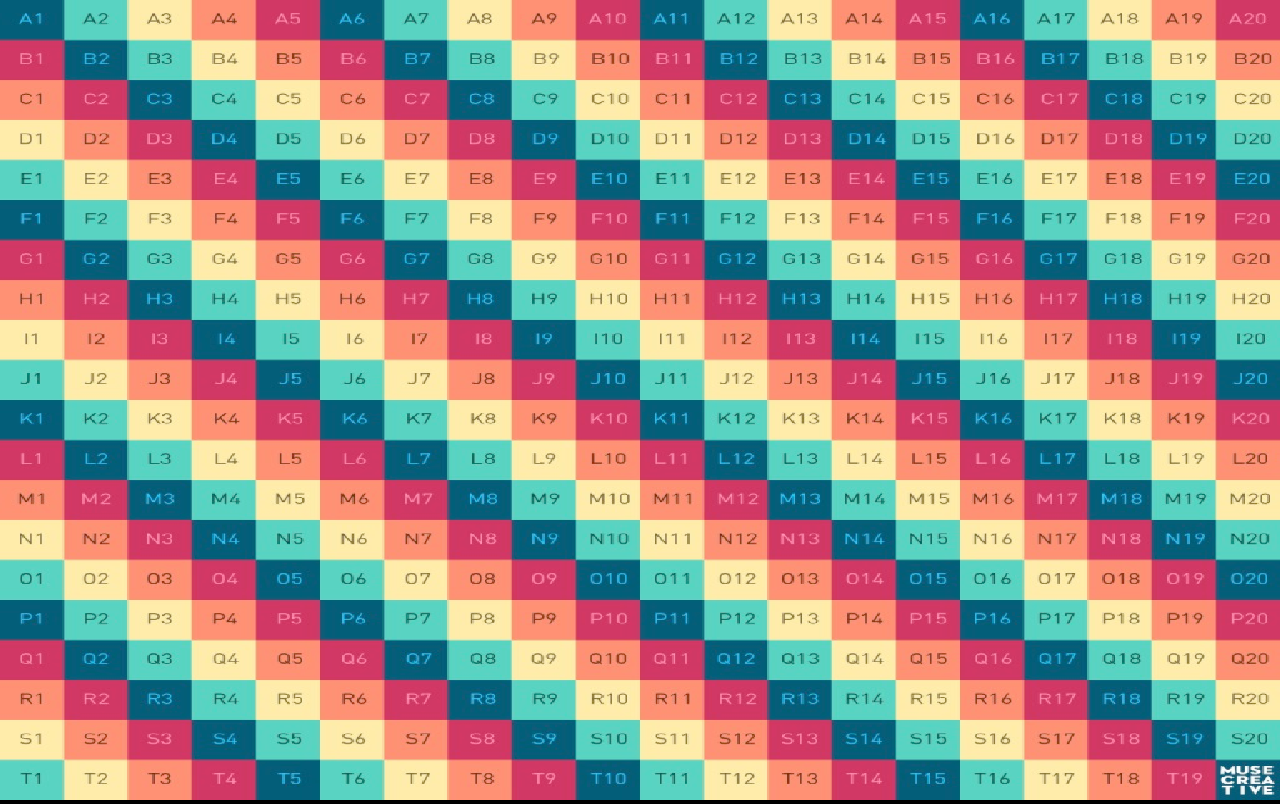
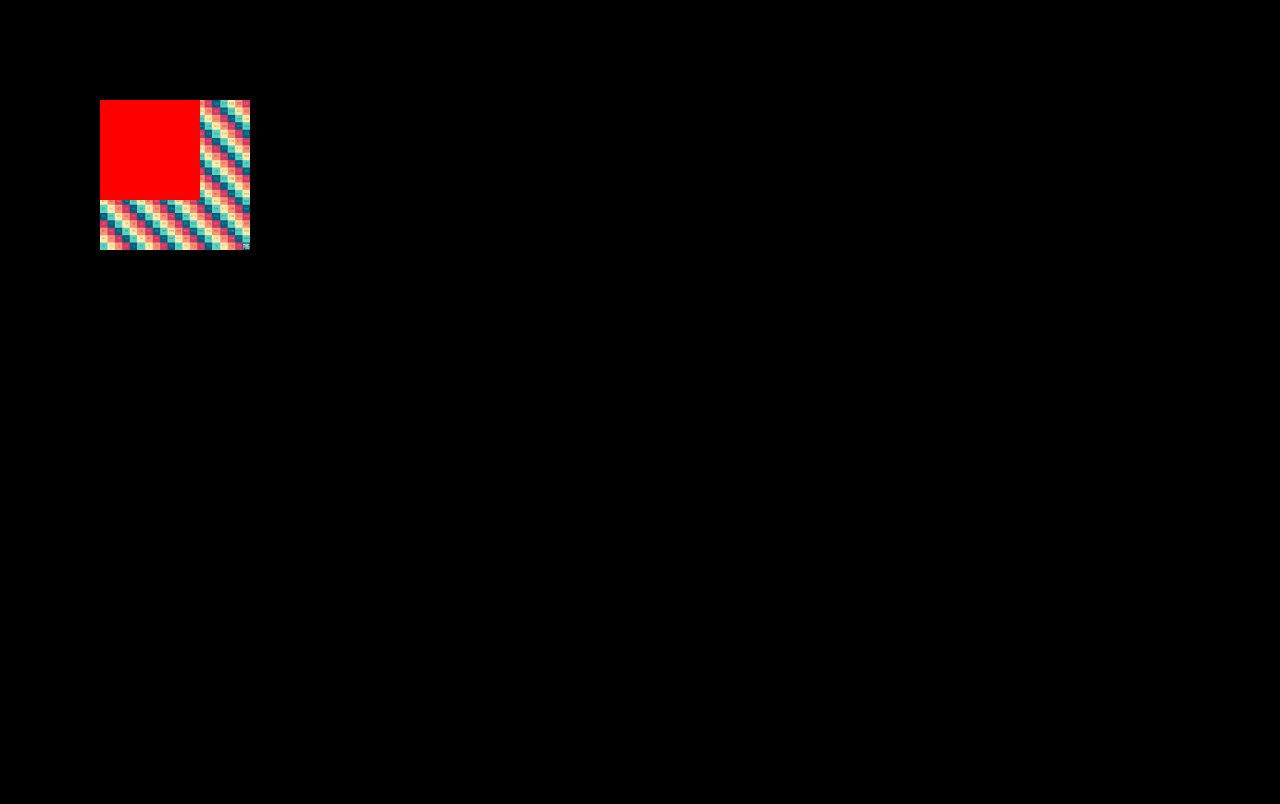
Before and after one commit to vanrez-nez/exp-ogl-page-scroll, a website built with Parcel: page index.html in a window 1280 px wide. Built offline with nearby package versions, Linux system fonts and the light colour scheme; animation ran at ten frames a second.

Commit message:
feat: PixelTransform class working with planes

```diff
--- a/index.html
+++ b/index.html
@@ -5,8 +5,10 @@
   <meta name="viewport" content="width=device-width, initial-scale=1.0">
   <title>Experiment</title>
   <style>
-    body {
+    html, body {
       margin: 0;
+      border: 0;
+      padding: 0;
       background: black;
       overflow: hidden;
     }
@@ -15,11 +17,20 @@
       width: 100%;
       height: 100%;
     }
+
+    .rect {
+      width: 100px;
+      height: 100px;
+      left: 100px;
+      top: 100px;
+      position: absolute;
+      background-color: red;
+    }
   </style>
 </head>
 <body>
   <main id="js-container">
-
+    <div class="rect"></div>
   </main>
   <script src="./src/main.js"></script>
 </body>
--- a/src/base/ogl-app.js
+++ b/src/base/ogl-app.js
@@ -37,7 +37,7 @@ export default class OGLApp {
     this.clock = new Clock();
 
     // Renderer
-    const renderer = new Renderer({ dpr: pixelRatio, alpha: transparent });
+    const renderer = new Renderer({ antialias: true, dpr: pixelRatio, alpha: transparent });
     const gl = renderer.gl;
     this.renderer = renderer;
     target.appendChild(gl.canvas);
--- a/src/image-plane.js
+++ b/src/image-plane.js
@@ -1,8 +1,9 @@
-import { Plane, Program, Mesh, Texture } from 'ogl';
+import { Plane, Program, Mesh, Texture, Vec2 } from 'ogl';
 import vertex from './shaders/vertex.glsl';
 import fragment from './shaders/fragment.glsl';
 import { loadTexture } from './base/utils';
-import Resizer from './resizer';
+import PixelTransform from './pixel-transform';
+
 
 export default class ImagePlane {
 
@@ -10,13 +11,10 @@ export default class ImagePlane {
     this.gl = gl;
     this.loaded = false;
     this.src = src;
-    this.width = 0;
-    this.height = 0;
-    this.naturalWidth = 0;
-    this.naturalHeight = 0;
+    this.naturalSize = new Vec2();
     this.texture = new Texture(gl);
     this.plane = this.createPlane();
-    this.resizer = new Resizer(this.plane);
+    this.pixelTransform = new PixelTransform(this.plane);
     this.load();
   }
 
@@ -25,10 +23,10 @@ export default class ImagePlane {
     this.loaded = false;
     await loadTexture(texture, src);
     const { width, height } = texture.image;
-    this.naturalWidth = width;
-    this.naturalHeight = height;
-    this.width = width;
-    this.height = height;
+    this.naturalSize.set(width, height);
+    if (this.size.equals([0, 0])) {
+      this.size.copy(this.naturalSize);
+    }
     this.loaded = true;
   }
 
@@ -45,7 +43,21 @@ export default class ImagePlane {
     this.plane.setParent(parentTransform);
   }
 
-  update(camera) {
-    this.resizer.update(camera);
+  update({ renderer, camera }) {
+    const { pixelTransform } = this;
+    pixelTransform.viewport.set(renderer.width, renderer.height);
+    pixelTransform.update(camera);
+  }
+
+  get size() {
+    return this.pixelTransform.size;
+  }
+
+  get position() {
+    return this.pixelTransform.position;
+  }
+
+  get scale() {
+    return this.pixelTransform.scale;
   }
 }
--- a/src/main.js
+++ b/src/main.js
@@ -1,5 +1,4 @@
 import OGLApp from './base/ogl-app';
-import { Program, Mesh, Texture } from 'ogl';
 import imageTest from '../assets/image_test.jpg';
 import ImagePlane from './image-plane';
 
@@ -20,16 +19,19 @@ class Demo {
     camera.lookAt([0, 0, 0]);
     const images = [];
     const img = new ImagePlane(gl, { src: imageTest });
+    img.size.set(100, 100);
+    img.position.set(100, 100);
+    img.scale.set(1.5, 1.5);
     img.setParent(scene);
     this.img = img;
   }
 
   onResize(width, height) {
-    console.log('Resize', width, height);
+    // console.log('Resize', width, height);
   }
 
   onRender({ elapsedTime, delta, scene, camera, renderer }) {
-    this.img.update(camera);
+    this.img.update({ renderer, camera });
     renderer.render({ scene, camera });
   }
 }
--- /dev/null
+++ b/src/pixel-transform.js
@@ -0,0 +1,63 @@
+import { Vec2 } from 'ogl';
+
+function visibleHeightAtZDepth(camera, distance = 0) {
+  // compensate for cameras not positioned at z=0
+  const cameraOffset = camera.position.z;
+  if (distance < cameraOffset) distance -= cameraOffset;
+  else distance += cameraOffset;
+  // vertical fov in radians
+  const vFOV = camera.fov * Math.PI / 180;
+  // Math.abs to ensure the result is always positive
+  return 2 * Math.tan(vFOV / 2) * Math.abs(distance);
+}
+
+function getFrustumDimensions(camera, distance) {
+  const h = visibleHeightAtZDepth(camera, distance);
+  return [h * camera.aspect, h];
+}
+
+export default class PixelTransform {
+  constructor(obj) {
+    this.target = obj;
+    this.position = new Vec2();
+    this.size = new Vec2();
+    this.scale = new Vec2(1);
+    this.viewport = new Vec2();
+    this.frustumRect = new Vec2();
+  }
+
+  /**
+   * Updates the frustum rect with the given camera and target's z position
+   * @param {object} camera Projection camera used to render
+   */
+  updateFrustumRect(camera) {
+    const { target, frustumRect } = this;
+    const [x, y] = getFrustumDimensions(camera, target.position.z);
+    frustumRect.set(x, y);
+  }
+
+  updateSize() {
+    const { target, size, scale, frustumRect, viewport } = this;
+    const scaleX = size.x / viewport.x;
+    const scaleY = size.y / viewport.y;
+    target.scale.x = frustumRect.x * scaleX * scale.x;
+    target.scale.y = frustumRect.y * scaleY * scale.y;
+  }
+
+  updatePosition() {
+    const { target, position, frustumRect, viewport } = this;
+    const { scale } = target;
+    const halfScaleX = scale.x * 0.5;
+    const halfScaleY = scale.y * 0.5;
+    const posX = position.x / viewport.x - 0.5;
+    const posY = -position.y / viewport.y + 0.5;
+    target.position.x = posX * frustumRect.x + halfScaleX;
+    target.position.y = posY * frustumRect.y - halfScaleY;
+  }
+
+  update(camera) {
+    this.updateFrustumRect(camera);
+    this.updateSize();
+    this.updatePosition();
+  }
+}
--- a/src/resizer.js
+++ /dev/null
@@ -1,44 +0,0 @@
-import { Vec2 } from 'ogl';
-
-export function getSizeToCover(width, height, maxWidth, maxHeight) {
-  var ratio = Math.max(maxWidth / width, maxHeight / height);
-  return [ width * ratio, height * ratio ];
-}
-
-export function visibleHeightAtZDepth(camera, depth = 0) {
-  // compensate for cameras not positioned at z=0
-  const cameraOffset = camera.position.z;
-  if ( depth < cameraOffset ) depth -= cameraOffset;
-  else depth += cameraOffset;
-
-  // vertical fov in radians
-  const vFOV = camera.fov * Math.PI / 180;
-
-  // Math.abs to ensure the result is always positive
-  return 2 * Math.tan( vFOV / 2 ) * Math.abs( depth );
-}
-
-export function visibleWidthAtZDepth( camera, depth = 0 ) {
-  const height = visibleHeightAtZDepth( camera, depth );
-  return height * camera.aspect;
-}
-
-export default class Resizer {
-  constructor(obj) {
-    this.obj = obj;
-    this.scale = new Vec2(1, 1);
-  }
-
-  setSize(width, height) {
-    this.scale.set(width, height);
-    this.update();
-  }
-
-  update(camera) {
-    const { obj, scale } = this;
-    const w = visibleWidthAtZDepth(camera, obj.position.z);
-    const h = visibleHeightAtZDepth(camera, obj.position.z);
-    obj.scale.x = w * scale.x;
-    obj.scale.y = h * scale.y;
-  }
-}
```
